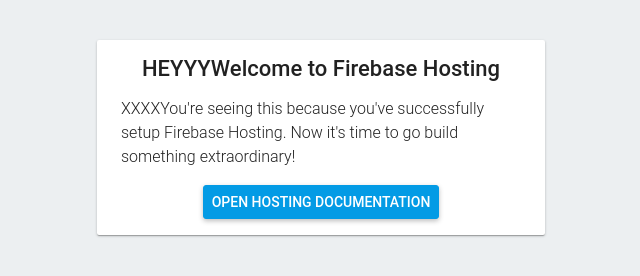
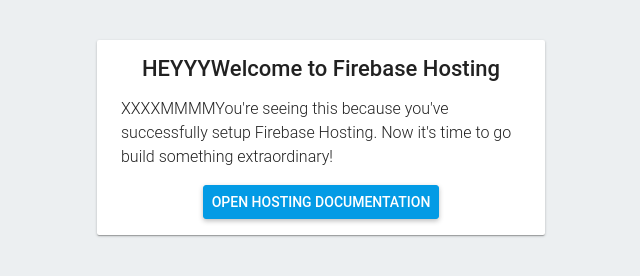
Before and after one commit to locoalien/travisCliFirebase, a plain HTML site: page public/index.html in a window 1280 px wide. Shown: the whole page, without its empty margins (319-959 px from the left). Drawn offline with Linux system fonts and the light colour scheme.

Commit message:
actualización 5

```diff
--- a/public/index.html
+++ b/public/index.html
@@ -60,7 +60,7 @@
   <body>
     <div id="message">
       <h1>HEYYYWelcome to Firebase Hosting</h1>
-      <p>XXXXYou're seeing this because you've successfully setup Firebase Hosting. Now it's time to go build something extraordinary!</p>
+      <p>XXXXMMMMYou're seeing this because you've successfully setup Firebase Hosting. Now it's time to go build something extraordinary!</p>
       <ul>
         <li><a target="_blank" href="https://firebase.google.com/docs/hosting/">Open Hosting Documentation</a></li>
       </ul>
```
Also changed, not shown: 1 other file.
